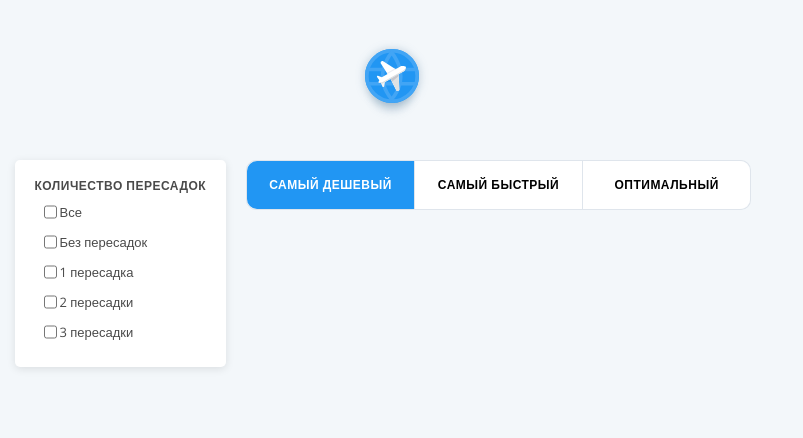
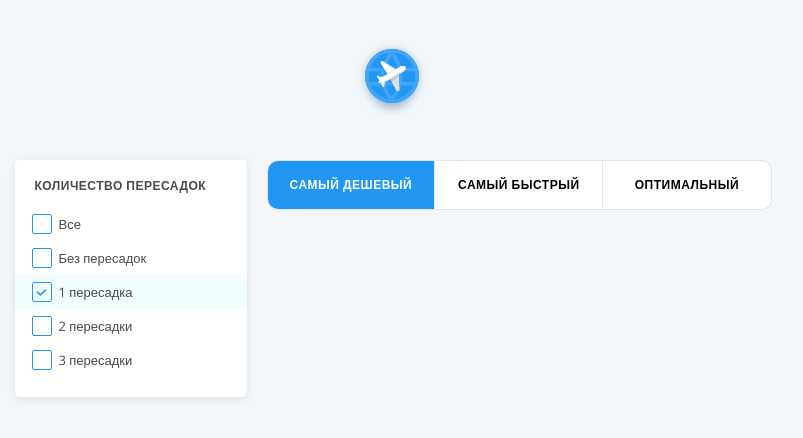
Before and after one commit to aeodflux/aviasales-test-task, a React (Create React App) app: page / in a window 1280 px wide. Shown: the top 438 px of the page, without its empty margins (248-1051 px from the left). Built offline with nearby package versions, Linux system fonts and the light colour scheme.

Commit message:
Finish filters

```diff
--- a/src/index.jsx
+++ b/src/index.jsx
@@ -3,6 +3,7 @@ import { createRoot } from 'react-dom/client';
 import './scss/index.scss';
 import logoImg from './img/logo.svg';
 import classNames from 'classnames';
+
 
 class PageSwitch extends React.Component {
     handlingChange = () => {
@@ -19,11 +20,63 @@ class PageSwitch extends React.Component {
     }
 }
 
-class App extends React.Component {
+class NewCheckbox extends React.Component {
+    handlingChange = () => {
+        this.props.onChange();
+    }
+    render() {
+        return(
+            <div className={classNames("filterPanel__checkbox", this.props.checked?"filterPanel__checkbox-checked":"filterPanel__checkbox")} onClick={this.handlingChange}>
+                <input className='filterPanel__input' type="checkbox" id={this.props.id} checked={this.props.checked} onChange={this.props.onChange}/>
+                <div className='filterPanel__content' onClick={this.handlingChange}></div>
+                <label className='filterPanel__label' htmlFor={this.props.id} onClick={(e) => e.preventDefault()}>{this.props.label}</label>
+            </div>
+        )
+    }
+}
+
+class FilterPanel extends React.Component {
     constructor(props) {
         super(props);
         this.state = {
-            pageControllerValue: 0,
+            allChecked: false,
+            withoutTransfer: false,
+            oneTransfer: true,
+            twoTransfer: false,
+            threeTransfer: false,
+        }
+    }
+    handlingCheckboxChange = (name) => {
+        let value = this.state[name];
+        if (name === "allChecked") {
+            this.setState({allChecked: !value});
+            this.setState({withoutTransfer: !value});
+            this.setState({oneTransfer: !value})
+            this.setState({twoTransfer: !value})
+            this.setState({threeTransfer: !value})
+        } else {
+            this.setState({allChecked: false})
+            this.setState({[name]: !value});
+        }
+    }
+    render() {
+        return(
+            <div className="filterPanel__container">
+                <NewCheckbox id='checkboxFilterPanel1' label="Все" checked={this.state.allChecked} value="allChecked" onChange={() => this.handlingCheckboxChange("allChecked")}/>
+                <NewCheckbox id='checkboxFilterPanel2' label="Без пересадок" checked={this.state.withoutTransfer} value="withoutTransfer" onChange={() => this.handlingCheckboxChange("withoutTransfer")}/>
+                <NewCheckbox id='checkboxFilterPanel3' label="1 пересадка" checked={this.state.oneTransfer} value="oneTransfer" onChange={() => this.handlingCheckboxChange("oneTransfer")}/>
+                <NewCheckbox id='checkboxFilterPanel4' label="2 пересадки" checked={this.state.twoTransfer} value="twoTransfer" onChange={() => this.handlingCheckboxChange("twoTransfer")}/>
+                <NewCheckbox id='checkboxFilterPanel5' label="3 пересадки" checked={this.state.threeTransfer} value="threeTransfer" onChange={() => this.handlingCheckboxChange("threeTransfer")}/>
+            </div>
+        )
+    }
+}
+
+class PageController extends React.Component {
+    constructor(props) {
+        super(props);
+        this.state = {
+            pageControllerValue: 'cheapest',
         }
     }
     handlingRadioChange = (i) => {
@@ -31,25 +84,27 @@ class App extends React.Component {
     }
     render() {
         return(
+            <div className="pageController">
+                <PageSwitch name="radioBiletsPanel" value='cheapest' label="Самый дешевый" checked={this.state.pageControllerValue==='cheapest'} onChange={() => this.handlingRadioChange('cheapest')}></PageSwitch>
+                <PageSwitch name="radioBiletsPanel" value='fastest' label="Самый быстрый" checked={this.state.pageControllerValue==='fastest'} onChange={() => this.handlingRadioChange('fastest')}></PageSwitch>
+                <PageSwitch name="radioBiletsPanel" value='optimal' label="Оптимальный" checked={this.state.pageControllerValue==='optimal'} onChange={() => this.handlingRadioChange('optimal')}></PageSwitch>
+            </div>
+        )
+    }
+}
+
+class App extends React.Component {
+    render() {
+        return(
             <div className='main'>
                 <img className='logo' src={logoImg} alt='logo' width='60px' height='60px'/>
                 <div className='content'>
                     <div className='filterPanel'>
                         <h2 className='filterPanel__heading'>Количество пересадок</h2>
-                        <div className="filterPanel__container">
-                            <div className="filterPanel__checkbox"><input type="checkbox" id='checkboxFilterPanel1'/><label className='filterPanel__label' htmlFor="checkboxFilterPanel1">Все</label></div>
-                            <div className="filterPanel__checkbox"><input type="checkbox" id='checkboxFilterPanel2'/><label className='filterPanel__label' htmlFor="checkboxFilterPanel2">Без пересадок</label></div>
-                            <div className="filterPanel__checkbox"><input type="checkbox" id='checkboxFilterPanel3'/><label className='filterPanel__label' htmlFor="checkboxFilterPanel3">1 пересадка</label></div>
-                            <div className="filterPanel__checkbox"><input type="checkbox" id='checkboxFilterPanel4'/><label className='filterPanel__label' htmlFor="checkboxFilterPanel4">2 пересадки</label></div>
-                            <div className="filterPanel__checkbox"><input type="checkbox" id='checkboxFilterPanel5'/><label className='filterPanel__label' htmlFor="checkboxFilterPanel5">3 пересадки</label></div>
-                        </div>
+                        <FilterPanel/>
                     </div>
                     <div className='biletsPanel'>
-                        <div className='pageController'>
-                            <PageSwitch name="radioBiletsPanel" value={0} label="Самый дешевый" checked={this.state.pageControllerValue===0} onChange={() => this.handlingRadioChange(0)}></PageSwitch>
-                            <PageSwitch name="radioBiletsPanel" value={1} label="Самый быстрый" checked={this.state.pageControllerValue===1} onChange={() => this.handlingRadioChange(1)}></PageSwitch>
-                            <PageSwitch name="radioBiletsPanel" value={2} label="Оптимальный" checked={this.state.pageControllerValue===2} onChange={() => this.handlingRadioChange(2)}></PageSwitch>
-                        </div>
+                        <PageController/>
                     </div>
                 </div>
             </div>
--- a/src/scss/index.scss
+++ b/src/scss/index.scss
@@ -43,7 +43,8 @@ body {
     background: #FFFFFF;
     box-shadow: 0px 2px 8px rgba(0, 0, 0, 0.1);
     border-radius: 5px;
-    padding: 20px ;
+    padding: 20px 0;
+    min-width: 232px;
     &__heading {
         font-style: normal;
         font-weight: 600;
@@ -54,7 +55,7 @@ body {
         letter-spacing: 0.5px;
         text-transform: uppercase;
         color: #4A4A4A;
-        margin: 0 0 5px;
+        margin: 0 20px 15px;
     }
     &__container {
         display: flex;
@@ -62,7 +63,16 @@ body {
     }
     &__checkbox {
         display: flex;
-        margin: 5px;
+        padding: 7px 17px;
+        cursor: pointer;
+        &-checked {
+            background-color: #F1FCFF;
+        }
+        &:focus-within {
+            outline: #2196F3 2px solid;
+            background-color: #F1FCFF;
+            outline-offset: -3px;
+        }
     }
     &__label {
         font-style: normal;
@@ -70,8 +80,44 @@ body {
         font-size: 13px;
         line-height: 20px;
         color: #4A4A4A;
+        cursor: pointer;
+    }
+    &__input {
+        position: absolute;
+        clip: rect(0 0 0 0);
+        width: 1px;
+        height: 1px;
+        margin: -1px;
+    }
+    &__content {
+        position: relative;
+        border: 1px solid #2196F3;
+        width: 20px;
+        height: 20px;
+        border-radius: 2px;
+        margin-right: 7px;
+        &::before {
+            position: absolute;
+            left: 50%;
+            top: 50%;
+            transform: translate(-50%, -50%);
+            content: "";
+            display: block;
+            width: 12px;
+            height: 12px;
+            border-radius: 50px;
+            background-size: contain;
+            margin-top: 2px;
+            margin-left: 0.5px;
+            background-repeat: no-repeat;
+        }
     }
 }
+
+.filterPanel__input:checked + .filterPanel__content::before {
+    background-image: url('../img/shape.svg');
+}
+
 .pageController {
     display: flex;
     justify-content: space-around;
@@ -129,10 +175,14 @@ body {
         position: relative;
         width: 100%;
         height: 100%;
+        cursor: pointer;
         border-top: 0.3px #DFE5EC solid;
         border-right: 0.3px #DFE5EC solid;
         border-bottom: 0.3px #DFE5EC solid;
         &:focus-within {
+            outline: #000000 2px solid;
+            outline-offset: -2px;
+            offset-position: top bottom right;
             .pageSwitch__content {
                 background-color: #2196F3;
                 color: #fff;
```
Also changed, not shown: src/img/shape.svg (added).
